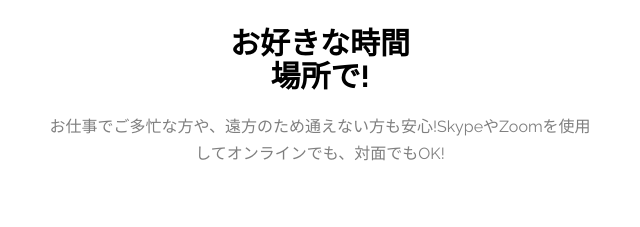
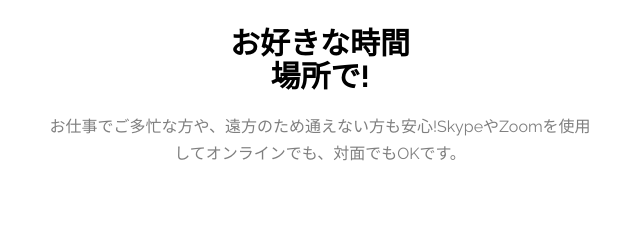
Before and after one commit to daisuke8929/PrgrammingSchool, a plain HTML site: page services.html in a window 1280 px wide. Shown: the part 1193-1420 px from the top of the page, 335-975 px from the left. Drawn offline with Linux system fonts and the light colour scheme; some packages are replaced by stand-ins of ours; a script that the page names is missing.

Commit message:
文言修正

```diff
--- a/services.html
+++ b/services.html
@@ -116,7 +116,7 @@
 			<div class="row">
 				<div class="col-md-6 col-md-offset-3 text-center fh5co-heading animate-box">
 					<h2>お好きな時間</br>場所で!</h2>
-					<p>お仕事でご多忙な方や、遠方のため通えない方も安心!SkypeやZoomを使用してオンラインでも、対面でもOK!</p>
+					<p>お仕事でご多忙な方や、遠方のため通えない方も安心!SkypeやZoomを使用してオンラインでも、対面でもOKです。</p>
 				</div>
 			</div>
 	</div>
```
